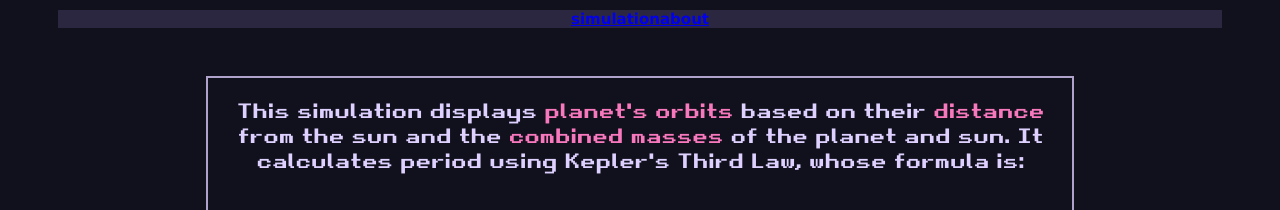
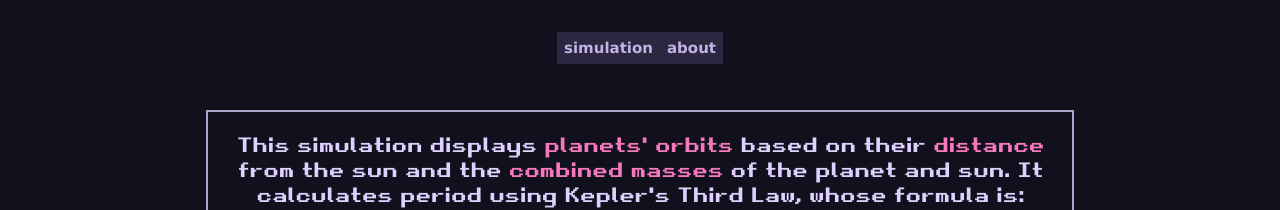
Before and after one commit to hleona01/planet_sim, a plain HTML site: page about.html in a window 1280 px wide. Shown: the top 210 px of the page. Drawn offline with Linux system fonts and the light colour scheme.

Commit message:
Fix header

```diff
--- a/about.css
+++ b/about.css
@@ -3,13 +3,13 @@
     font-size: 20px;
 }
 
-.menu {
+.option {
     background-color: #2c2741;
     color: #c2b3e4;
     font-size: 15px;
     font-family: Verdana;
-    margin-right: 50px;
-    margin-left: 50px;
+    padding: 7px;
+    text-decoration: none;
 }
 
 .eqn {
--- a/about.html
+++ b/about.html
@@ -5,11 +5,11 @@
     <title>About - Solar System Simulation</title>
 </head>
 <body>
-    <h1 class="menu">
-        <a href="index.html">simulation</a><a href="about.html">about</a>
+    <h1>
+        <a class="option" href="index.html">simulation</a><a class="option" href="about.html">about</a>
     </h1>
     <p id="info">This simulation displays
-         <span style="color:#f878be">planet's orbits</span>
+         <span style="color:#f878be">planets' orbits</span>
         based on their
         <span style="color:#f878be">distance</span> from the
         sun and the <span style="color:#f878be">combined masses</span> of the planet and sun. It calculates period
```
Also changed, not shown: index.html (+1 -1 lines).
